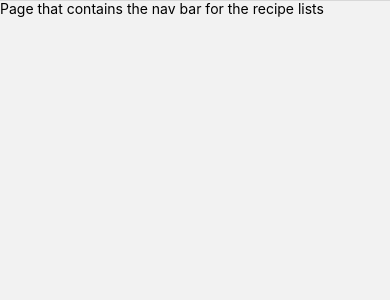
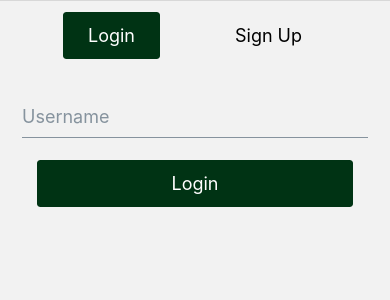
Before and after one commit to HackED-2022-BonjourFresh/frontend, a React Native app: screen /Login in a window 390 px wide. Shown: the top 300 px of the page. Built offline with nearby package versions, Linux system fonts and the light colour scheme.

Commit message:
Login page

```diff
--- a/App.js
+++ b/App.js
@@ -18,7 +18,7 @@ export default function App() {
   return (
     <NavigationContainer>
       <Stack.Navigator>
-        {/* <Stack.Screen
+        <Stack.Screen
           name="Login"
           component={Login}
           options={{
@@ -27,9 +27,9 @@ export default function App() {
               height: '0px'
             }
           }}
-        /> */}
+        />
 
-        <Stack.Screen
+        {/*<Stack.Screen
           name="Home"
           component={Home}
           options={{
@@ -38,7 +38,7 @@ export default function App() {
               height: '0px'
             }
           }}
-        />
+        />*/}
 
         {/* <Stack.Screen
           name="Recipe"
--- a/package.json
+++ b/package.json
@@ -12,6 +12,7 @@
     "@react-navigation/bottom-tabs": "^6.0.5",
     "@react-navigation/native": "^6.0.2",
     "@react-navigation/native-stack": "^6.1.0",
+    "axios": "^0.24.0",
     "expo": "~44.0.0",
     "expo-status-bar": "~1.2.0",
     "react": "17.0.1",
--- a/pages/Login.js
+++ b/pages/Login.js
@@ -19,8 +19,8 @@ const styles = StyleSheet.create({
 	buttonText: {
 		color: 'black'
 	},
-	yellowBackground: {
-		backgroundColor: '#FFC72C'
+	greenBackground: {
+		backgroundColor: '#003314'
 	},
 	whiteText: {
 		color: 'white'
@@ -108,7 +108,74 @@ const Login = ({navigation, props}) => {
     const login = () => {
         console.log('send http request for login');
 
-        axios.get("https://localhost.com/login")
+        axios.get(`https://localhost.com/login/${username}`).then(resp => {
+            if (resp.status === 200){
+                if (resp.status === 200){
+                    navigation.replace('Main', {username: resp.data.user});
+                }
+            }
+        });
     }
+    return (
+        <View>
+            <ScrollView>
+                <View style={styles.buttonContainer}>
+                    <View style={styles.buttonStyle}>
+                        <Button
+                            title="Login"
+                            type={buttonSelected === 1 ? "solid" : "clear"}
+                            titleStyle={buttonSelected === 1 ? styles.whiteText : styles.buttonText}
+                            buttonStyle={buttonSelected === 1 ? [styles.buttonStyle , styles.greenBackground] : styles.buttonStyle}
+                            onPress={()=> buttonClicked('login')}
+                        />
+                    </View>
+					<View style={styles.buttonStyle}>
+						<Button
+							title="Sign Up"
+							type={buttonSelected === 2 ? "solid" : "clear"}
+							titleStyle={buttonSelected === 2 ? styles.whiteText : styles.buttonText}
+							buttonStyle={buttonSelected === 2 ? [styles.buttonStyle, styles.greenBackground] : styles.buttonStyle}
+							onPress={() => buttonClicked('signup')}
+						/>
+					</View>
+                </View>
+                { buttonSelected == 2
+                ? <View style={styles.inputForm}>
+                    <Input
+                        placeholder='Username'
+                        onChangeText={value => formChanged('username', value)}
+                    />
+                    <View style={styles.buttonStyle}>
+                        <Button
+                            title={"Sign Up"}
+                            titleStyle={styles.whiteText}
+                            buttonStyle={[styles.buttonStyle, styles.greenBackground]}
+                            onPress={() => signUp()}
+                        />
+                    </View>
+                </View>
+                :
+                <View style={styles.loginForm}>
+                    <Input
+                        placeholder='Username'
+                        onChangeText={value => formChanged('username', value)}
+                    />
+
+                    <View style={styles.buttonStyle}>
+                        <Button
+                            title={"Login"}
+                            titleStyle={styles.whiteText}
+                            buttonStyle={[styles.buttonStyle, styles.greenBackground]}
+                            onPress={() => login()}
+                        />
+
+                    </View>
+
+                </View>}
+            </ScrollView>
+        </View>
+    );
 
 }
+
+export default Login;
```
Also changed, not shown: 1 other file (tests, documents, lock files or other folders).
